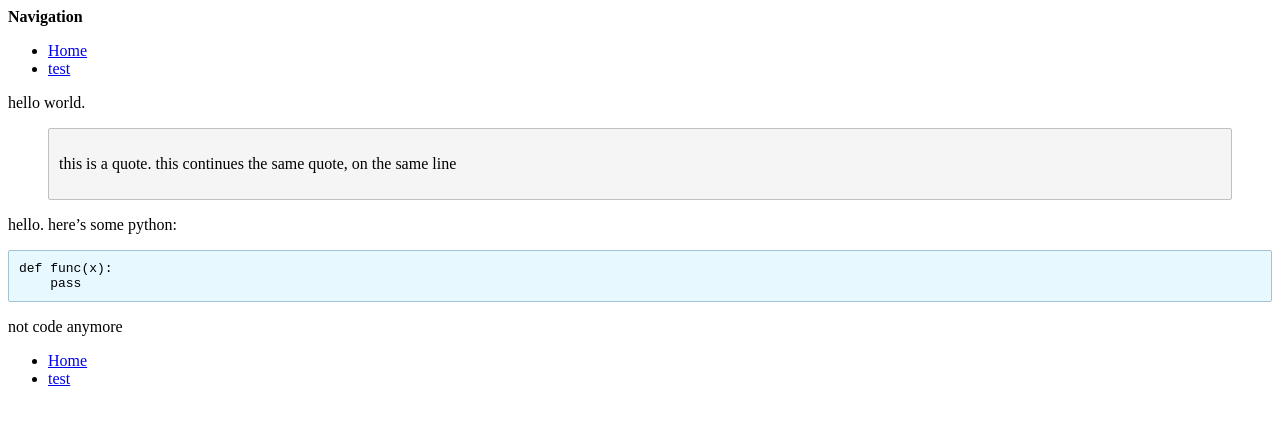
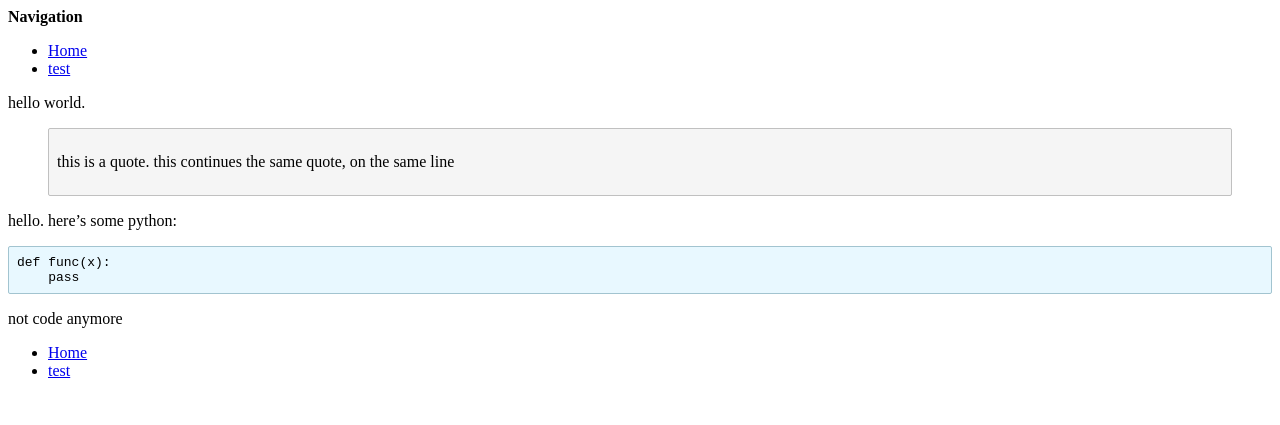
Before and after one commit to riceissa/abc, a Jekyll site: the page built from _posts/2014-03-20-hi.markdown, in a window 1280 px wide. Shown: the top 425 px of the page. Built offline with Jekyll 4.4.1, drawn with Linux system fonts in a browser that asks for light colours; Markdown is read by kramdown in place of the engine named in the settings.

Commit message:
less padding on blockquote

```diff
--- a/css/common.css
+++ b/css/common.css
@@ -7,7 +7,7 @@ body {
 }
 pre code, blockquote {
     display: block;
-    padding: 10px;
+    padding: 8px;
 }
 
 blockquote {
```
